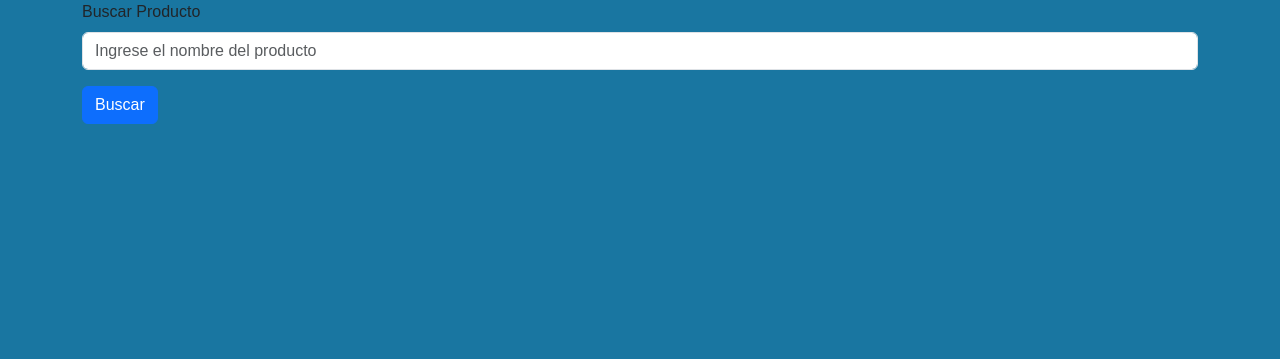
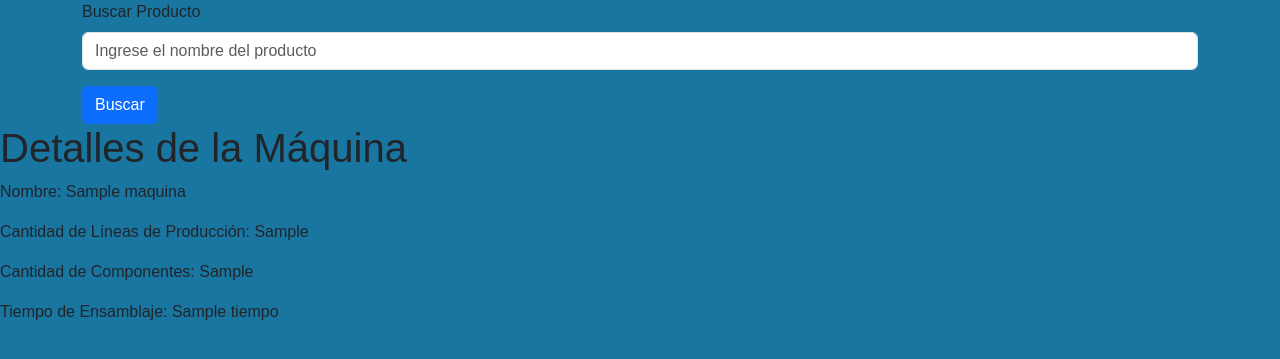
Before and after one commit to DaniPogti/IPC2_Proyecto2_202307534, a Flask app: template PYTHON/templates/Maquina.html in a window 1280 px wide. Shown: the part 56-415 px from the top of the page. Run offline with Flask 3, Linux system fonts and the light colour scheme; the template is opened without the code that fills it: most values are stand-ins (such as "Sample title", 1, 10 or a date in 2020).

Commit message:
commit 8
Busqueda exitosa de maquinas, pendiente de busqueda de productos

```diff
--- a/PYTHON/main.py
+++ b/PYTHON/main.py
@@ -70,9 +70,17 @@ def buscaM():
     nombreMaquina = request.form['nombreMaquina']
     maquina = ListaM.buscarMaquina(nombreMaquina)
     if maquina is not None:
-        return redirect(url_for('Maquina', nombreMaquina=maquina.nombre))
+        return redirect(url_for('mostrarMaquina', nombreMaquina=maquina.nombre))
     else:
         return redirect(url_for('index', error="Maquina no encontrada"))
+
+@app.route('/maquina/<nombreMaquina>')
+def mostrarMaquina(nombreMaquina):
+    maquina = ListaM.buscarMaquina(nombreMaquina)
+    if maquina is not None:
+        return render_template('maquina.html', maquina=maquina)
+    else:
+        return redirect(url_for('index', error="Máquina no encontrada"))
 
 
 if __name__ == '__main__':
--- a/PYTHON/templates/Maquina.html
+++ b/PYTHON/templates/Maquina.html
@@ -36,6 +36,13 @@
                 <button type="submit" class="btn btn-primary">Buscar</button>
             </form>
         </div>
+
+        <h1>Detalles de la Máquina</h1>
+        <p>Nombre: {{ maquina.nombre }}</p>
+        <p>Cantidad de Líneas de Producción: {{ maquina.ctdLinea }}</p>
+        <p>Cantidad de Componentes: {{ maquina.ctdComponente }}</p>
+        <p>Tiempo de Ensamblaje: {{ maquina.tiempo }}</p>
+
         {% endblock %}
     </body>
 </html>
```
